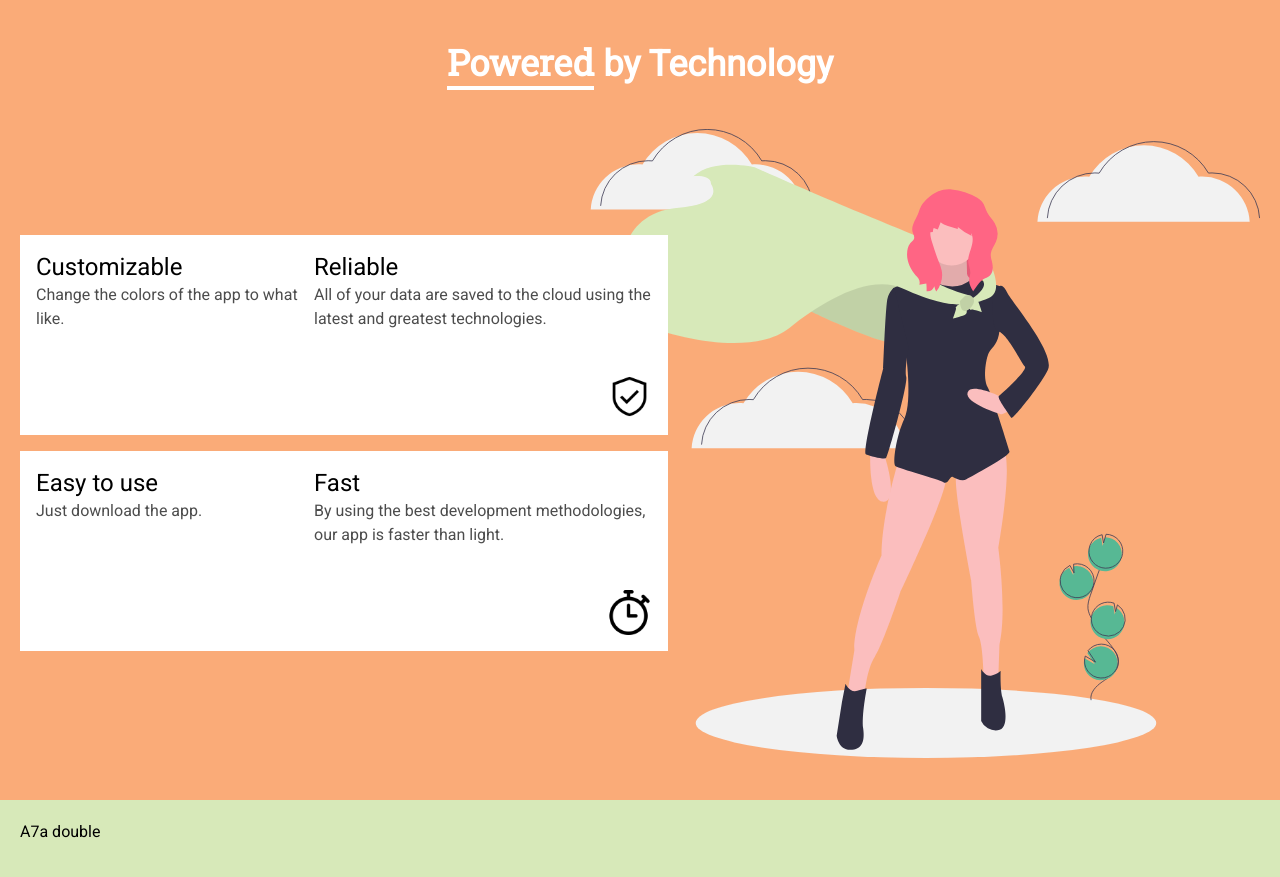
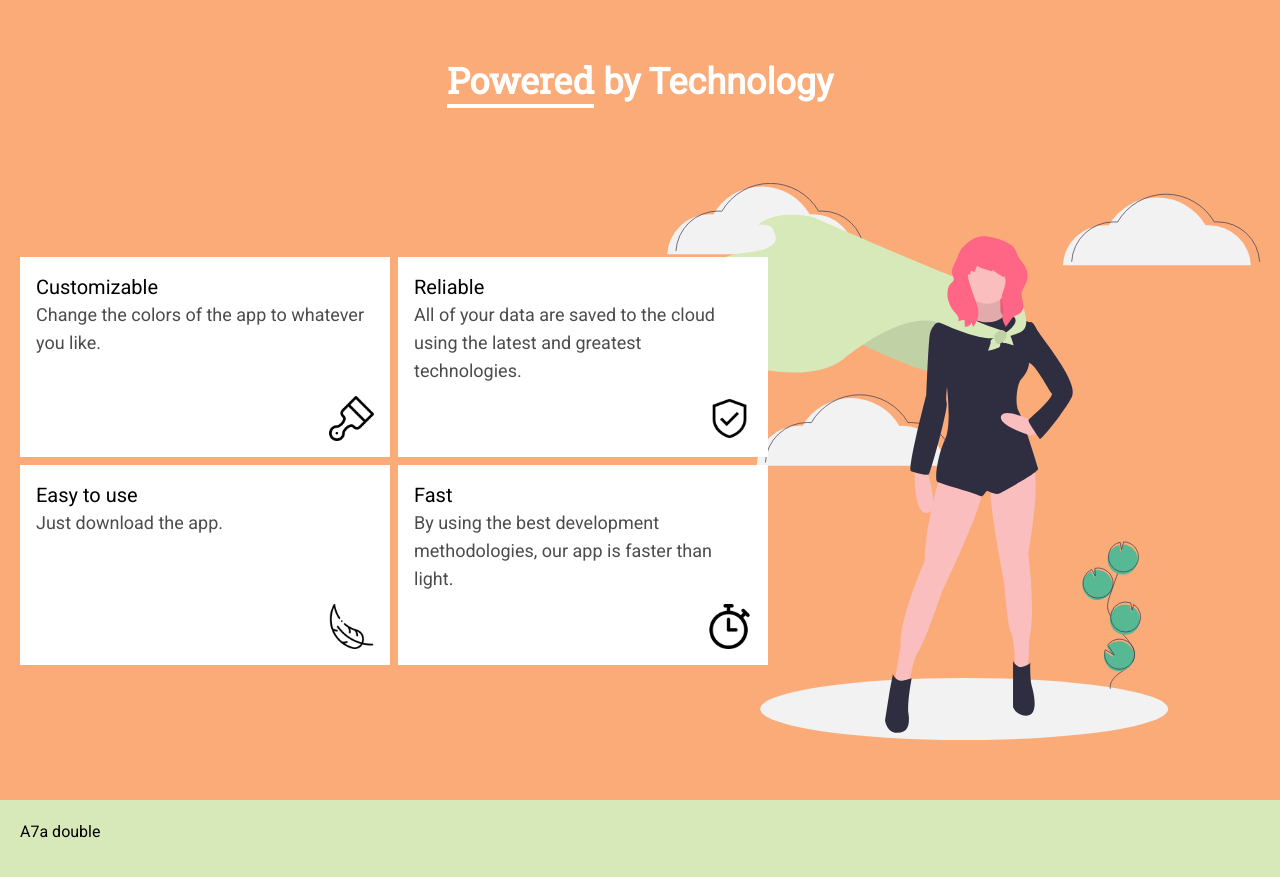
Before and after one commit to AhmedAbozaid9/todo_website, a React (Vite) app: page / in a window 1280 px wide. Shown: the part 800-1677 px from the top of the page. Built offline with nearby package versions, Linux system fonts and the light colour scheme.

Commit message:
changes the features layout to grid

```diff
--- a/src/components/FeatureCard.jsx
+++ b/src/components/FeatureCard.jsx
@@ -2,10 +2,10 @@
 
 const FeatureCard = ({title,content,img}) => {
   return (
-    <div className="bg-white p-4 md:w-[370px] w-[260px] md:h-[200px] h-[150px] relative">
-      <h3 className="text-2xl font-normal">{title}</h3>
-      <p className="text-dimBlack">{content}</p>
-      <img draggable={"false"} src={img} alt={title} className="md:w-[45px] w-[28px] absolute bottom-4 right-4"/>
+    <div className="bg-white p-4 lg:w-[370px] lg:h-[200px] md:w-[260px] md:h-[150px] w-[220px] h-[120px] relative">
+      <h3 className="text-2xl font-normal md:text-xl">{title}</h3>
+      <p className="text-dimBlack md:text-lg sm:text-sm text-[12px]">{content}</p>
+      <img draggable={"false"} src={img} alt={title} className="lg:w-[45px] md:w-[28px] w-[23px] absolute bottom-4 right-4"/>
     </div>
   );
 };
--- a/src/components/Features.jsx
+++ b/src/components/Features.jsx
@@ -7,11 +7,11 @@
 const Features = () => (
   <Section color="bg-pastelOrange" style="flex flex-col justify-around items-center">
     <h1 className=" text-3xl sm:text-4xl font-semibold text-white"><span className="border-b-4 border-b-white font-robotoSlab">Powered</span> by Technology</h1>
-    <div className="flex flex-col md:flex-row justify-center items-center">
-      <div className="grid grid-cols-2 grid-rows-2 gap-4">
+    <div className="grid md:grid-rows-1 md:grid-cols-2 grid-rows-2 grid-cols-1 justify-center items-center">
+      <div className="flex gap-2 lg:min-w-[800px] md:min-w-[550px] min-w-[450px] flex-wrap">
         {features.map(feature => <FeatureCard key={feature.id} {...feature} />)}
       </div>
-      <img src={superWoman} alt="superWoman" className="w-[500px] md:w-[700px]"/>
+      <img src={superWoman} alt="superWoman" className="sm-[500px] md:w-[700px] "/>
     </div>
   </Section>
 );
--- a/src/index.css
+++ b/src/index.css
@@ -4,3 +4,11 @@
 @tailwind base;
 @tailwind components;
 @tailwind utilities;
+
+body::-webkit-scrollbar {
+  display: none;
+}
+body {
+  -ms-overflow-style: none;
+  scrollbar-width: none;
+}
```
